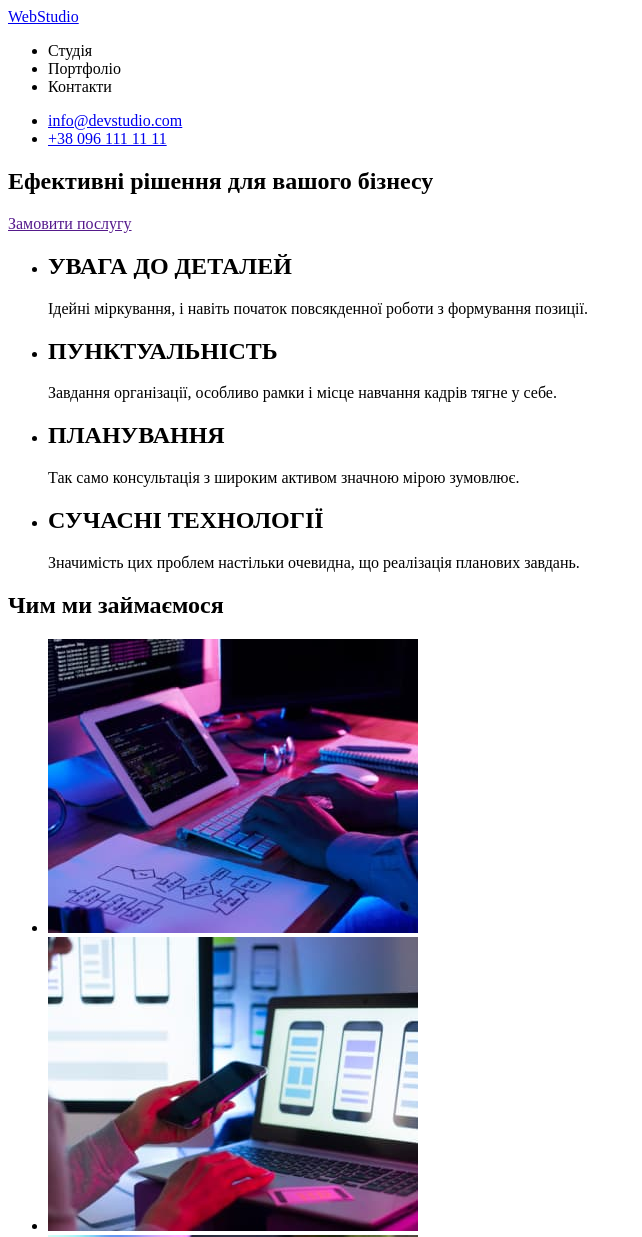
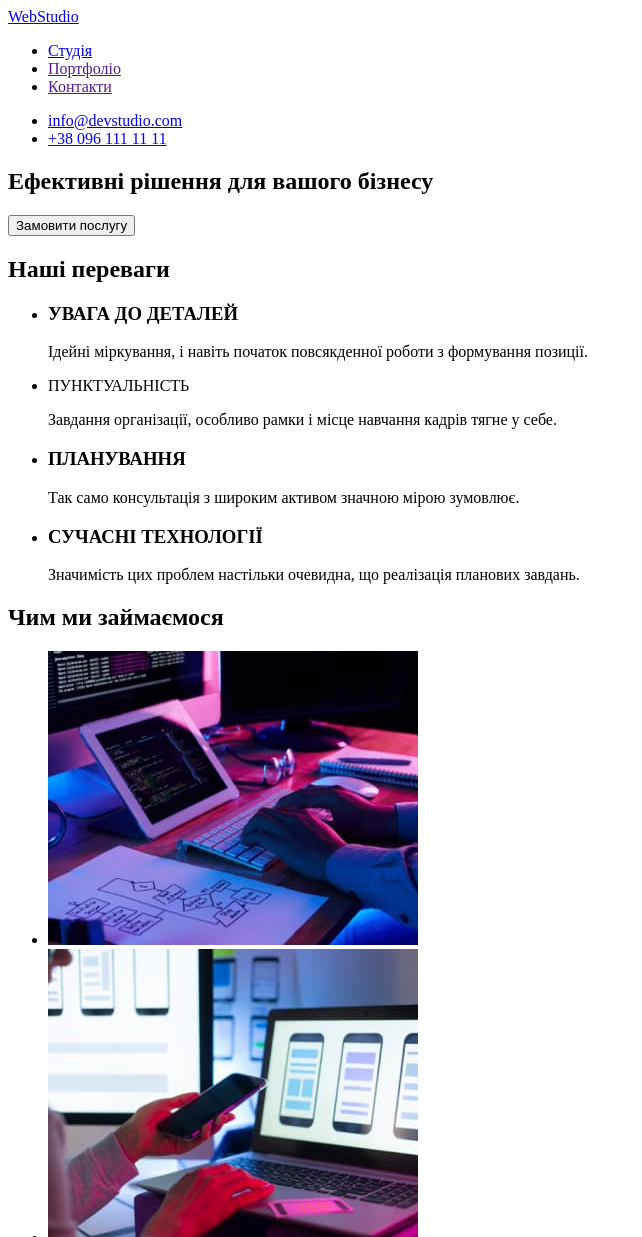
Before and after one commit to Dmiriy2404/goit-markup-hw-01, a plain HTML site: page index.html in a window 1280 px wide. Shown: the top 1237 px of the page, without its empty margins (0-642 px from the left). Drawn offline with Linux system fonts and the light colour scheme.

Commit message:
work on mistakes

```diff
--- a/index.html
+++ b/index.html
@@ -13,9 +13,9 @@
 
         <nav>
         <ul>
-            <li><a href=""></a>Студія</li>
-            <li><a href=""></a>Портфоліо</li>
-            <li><a href=""></a>Контакти</li>
+            <li><a href="./index.html">Студія</a></li>
+            <li><a href="">Портфоліо</a></li>
+            <li><a href="">Контакти</a></li>
         </ul>
        </nav>
 
@@ -30,25 +30,26 @@
         <!--Герой-->
         <section>
             <h1>Ефективні рішення для вашого бізнесу</h1>
-            <a href="">Замовити послугу</a>
+            <button type="button">Замовити послугу</button>
         </section>
         <!--Плюсы-->
         <section>
+            <h2>Наші переваги</h2>
             <ul>
                 <li>
-                    <h2>УВАГА ДО ДЕТАЛЕЙ</h2>
+                    <h3>УВАГА ДО ДЕТАЛЕЙ</h3>
                     <p>Ідейні міркування, і навіть початок повсякденної роботи з формування позиції.</p>
                 </li>
                 <li>
-                    <h2>ПУНКТУАЛЬНІСТЬ</h2>
+                    <h23>ПУНКТУАЛЬНІСТЬ</h3>
                     <p>Завдання організації, особливо рамки і місце навчання кадрів тягне у себе.</p>
                 </li>
                 <li>
-                    <h2>ПЛАНУВАННЯ</h2>
+                    <h3>ПЛАНУВАННЯ</h3>
                     <p>Так само консультація з широким активом значною мірою зумовлює.</p>
                 </li>
                 <li>
-                    <h2>СУЧАСНІ ТЕХНОЛОГІЇ</h2>
+                    <h3>СУЧАСНІ ТЕХНОЛОГІЇ</h3>
                     <p>Значимість цих проблем настільки очевидна, що реалізація планових завдань.</p>
                 </li>
             </ul>
@@ -58,19 +59,13 @@
             <h2>Чим ми займаємося</h2>
             <ul>
                 <li>
-                    <a href="">
                     <img src="./images/workmake1.jpg" alt="Пише код" width="370" height="294">
-                    </a>
                 </li>
                 <li>
-                    <a href="">
                     <img src="./images/workmake2.jpg" alt="Мобільні додатки" width="370" height="294">
-                    </a>
                 </li>
                 <li>
-                    <a href="">
                     <img src="./images/workmake3.jpg" alt="Графічний дизайн" width="370" height="294">
-                    </a>
                 </li>
             </ul>
         </section>
@@ -79,30 +74,22 @@
             <h2>Наша команда</h2>
             <ul>
                 <li>
-                    <a href="">
                     <img src="./images/teammenber1.jpg" alt="Ігор Дем'яненко" width="270" height="260">
-                    </a>
                     <h3>Ігор Дем'яненко</h3>
                     <p>Product Designer</p>
                 </li>
                 <li>
-                    <a href="">
                     <img src="./images/teammenber2.jpg" alt="Ольга Рєпіна" width="270" height="260">
-                    </a>
                     <h3>Ольга Рєпіна</h3>
                     <p>Frontend Developer</p>
                 </li>
                 <li>
-                    <a href="">
                     <img src="./images/teammenber3.jpg" alt="Микола Тарасов" width="270" height="260">
-                    </a>
                     <h3>Микола Тарасов</h3>
                     <p>Marketing</p>
                 </li>
                 <li>
-                    <a href="">
                     <img src="./images/teammenber4.jpg" alt="Михайло Єрмаков" width="270" height="260">
-                    </a>
                     <h3>Михайло Єрмаков</h3>
                     <p>UI Designer</p>
                 </li>
@@ -112,9 +99,18 @@
     <footer>
         <a href="./index.html">WebStudio</a>
         <address>
-            м. Київ, пр-т Лесі Українки, 26
+            <ul>
+                <li><a href="http://goo.gl/maps/QTR2mPzjSUtPzngC9" target="_blank" rel="noopener noreferrer">м. Київ, пр-т Лесі Українки,
+                    26</a>
+                </li>
+                <li>
                     <a href="mailto:info@devstudio.com">info@devstudio.com</a>
+                </li>
+                <li>
                     <a href="tel:+380961111111">+38 096 111 11 11</a>
+                </li>
+
+            </ul>
         </address>
     </footer>
 
```
Lines whose indentation alone changed are shown as unchanged.
